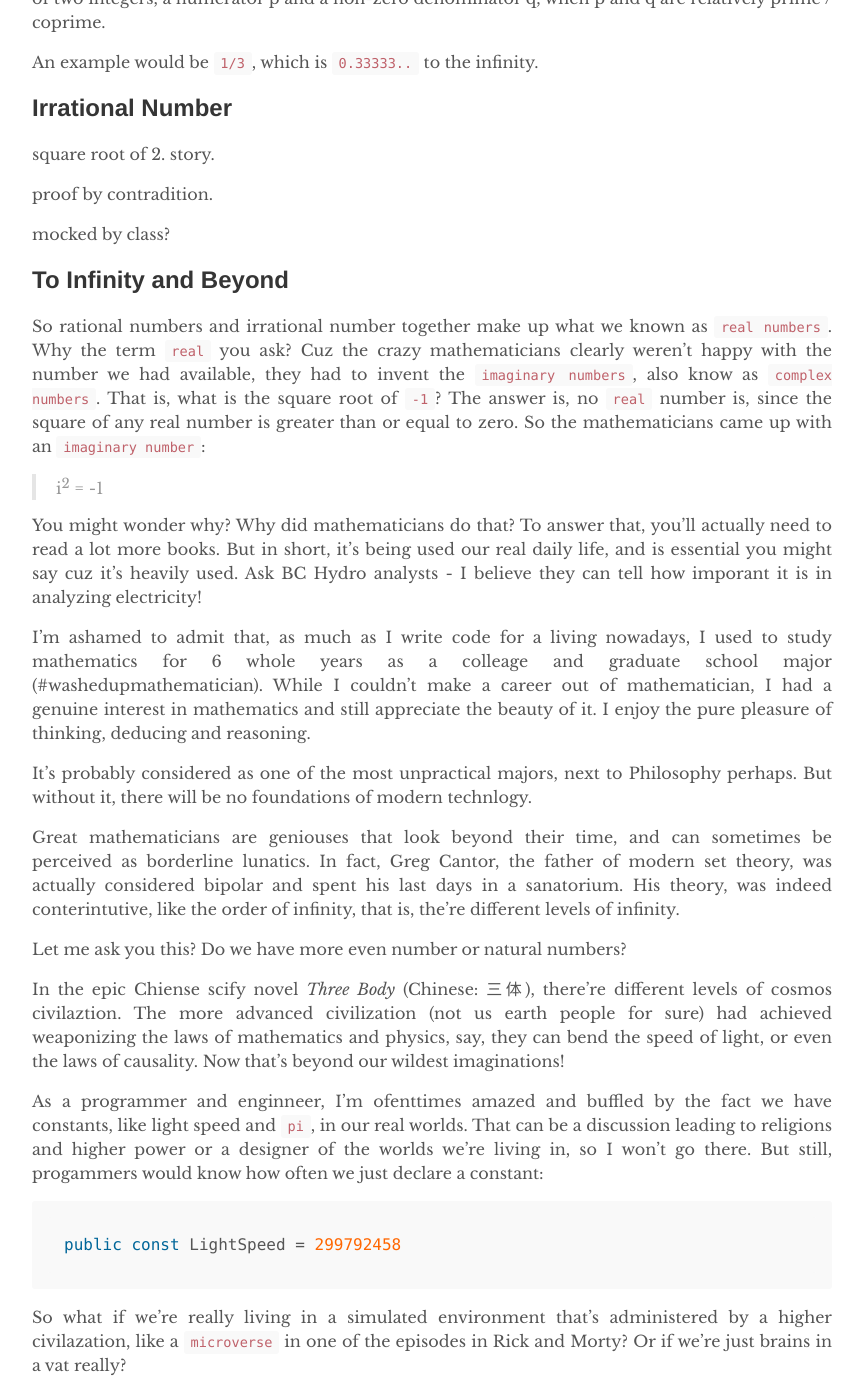
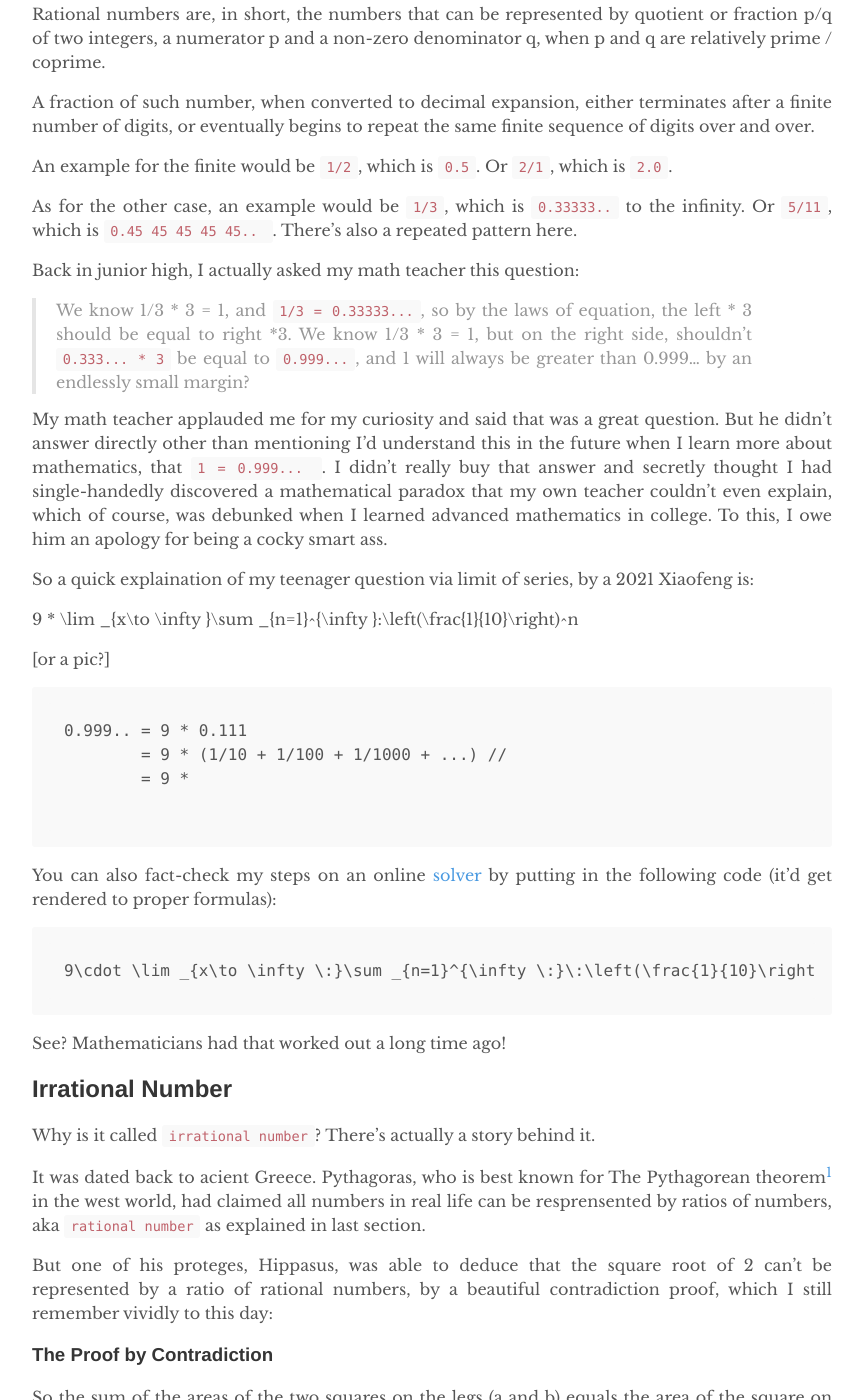
Before and after one commit to yuexiaofeng/yuexiaofeng.github.io, a Jekyll site: the page built from _posts/2021-03-14-life-of-pi.md, in a window 1280 px wide and 1400 px high, scrolled down 1963 px. Shown: the whole window, without its empty margins (208-1073 px from the left). Built offline with Jekyll 4.4.1, drawn with Linux system fonts in a browser that asks for light colours; some of the changed text lies outside the part shown.

Commit message:
Updated life of pi post

````diff
--- a/_posts/2021-03-14-life-of-pi.md
+++ b/_posts/2021-03-14-life-of-pi.md
@@ -1,66 +1,135 @@
 ---
 layout: post
-title: "Life of Pi"
+title: "Life of Pi, and.. Infinity"
 author: "Xiaofeng"
 tags: [Random]
 ---
 
-I know I had the title of *Life of Pi*, but this isn't gonna be about the great Ang Lee movie [Life of Pie (2012)](https://www.imdb.com/title/tt0454876/), I meant sure the protagnist's name "Pi" was indeeded named after the greek letter `pi`. But this post is actually inpired by Pi Day, March 14 aka 3/14), otherwise I probably won't be this prolific in writing posts (twice a week might be too many!). So what is `pi`? In short, it's the mathematical constant that represents the ratio of a circle's circumference to its diameter, with the value of:
+I know you're click-baited by the title *Life of Pi*, but this isn't gonna be about the great Ang Lee movie [Life of Pie (2012)](https://www.imdb.com/title/tt0454876/), I meant, sure, the protagnist's name "Pi" was indeeded named after the greek letter `pi`, but this post is actually inpired by Pi Day, March 14 aka 3/14, otherwise I probably won't be this prolific in writing another post (twice a week might be too many!).
+
+So what is this `pi`? In short, we all now that it's the mathematical constant that represents the ratio of a circle's circumference to its diameter, with the value of:
 
 > 3.141592653589793238462643383279...
 
-Believe it or not, I actaully just manually typed the above digits by heart. Back in the days, I used to be able to recite far more digits, prob close to 100 even. Unfortunately that's how much stayed in my memories as I grew older. I did a quick lookup online, that's actually correct! Woohoo!
+Believe it or not, I actaully just manually typed the above digits by heart. Back in the days, I used to be able to recite far more digits, prob close to 100 even. Unfortunately that's how much stayed in my memories as I grew older. I did a quick lookup online, that's actually a correct recollection! Woohoo!
 
-I love the thriller drama [Person of Interest](https://www.imdb.com/title/tt1839578/), in fact I might've watched the entire series more than once. The `pi` was referenced many times, which I quote from [Fandom](https://personofinterest.fandom.com/wiki/Pi):
+I love the thriller drama series [Person of Interest](https://www.imdb.com/title/tt1839578/), in fact I might've watched the entire series more than once. The `pi` was referenced many times by the show, one of which I quote from [Fandom](https://personofinterest.fandom.com/wiki/Pi):
 
 > Finch impersonates a high school teacher to approach their next number, a teenager attending this school. He lectures to the class on how `pi` is assumed to contain any finite sequence of digits within its neverending decimal sequence, and stresses the fact that "now, whatever [they] do with this information, will be entirely up to [the student]".
 
-That's so profound. You can actually find your social security number, date of birth, in fact, any finiate sequence of digits in `pi`, as long as you search further enough. I've found a [website](http://mypiday.com/) that visualizes search for birthdays in `pi` for you.
+That's so profound. You can actually find your social security number, date of birth, in fact, any finiate sequence of digits in `pi`'s infinite digits, as long as you search further enough. I've found a [website](http://mypiday.com/) that visualizes searches for birthdays in `pi` for you.
 
-You can put your birthday any formt you like, for instance, say a person was born December 31, 1999. I just did a search on the website for `19991231`, and it says it's found at `1,012,191-th` digit in `pi` (isn't this fascinating?):
+You can input your birthday in the format of your choice, for instance, let's say a person was born December 31, 1999. I just did a search on the website for `19991231`, and it says it's found at `1,012,191-th` digit in `pi` (isn't this fascinating?):
 
 ![mypiday](../assets/images/20210314/mypiday.png)
 
-I'd like to ramble a bit about the nature of `pi`, how little we human race know about it really. So `pi` is a what we call irrational number. To understand it, we'd have to know what a rational number is.
+I'd like to ramble a bit about the nature of `pi`, or more on how little we human race know about it really. So `pi` is a what we call irrational number. To understand it, we'd have to know what a rational number is.
 
 ## Rational Number
 
-Rational numbers, are in short, the numbers that can be represented by quotient or fraction p/q of two integers, a numerator p and a non-zero denominator q, when p and q are relatively prime / coprime.
+Rational numbers are, in short, the numbers that can be represented by quotient or fraction p/q of two integers, a numerator p and a non-zero denominator q, when p and q are relatively prime / coprime.
 
-An example would be `1/3`, which is `0.33333..` to the infinity.
+A fraction of such number, when converted to decimal expansion, either terminates after a finite number of digits, or eventually begins to repeat the same finite sequence of digits over and over.
+
+An example for the finite would be `1/2`, which is `0.5`. Or `2/1`, which is `2.0`.
+
+As for the other case, an example would be `1/3`, which is `0.33333..` to the infinity. Or `5/11`, which is `0.45 45 45 45 45.. `. There's also a repeated pattern here.
+
+Back in junior high, I actually asked my math teacher this question:
+
+> We know 1/3 * 3 = 1, and `1/3 = 0.33333...`, so by the laws of equation, the left * 3 should be equal to right *3. We know 1/3 * 3 = 1, but on the right side, shouldn't `0.333... * 3` be equal to `0.999...`, and 1 will always be greater than 0.999... by an endlessly small margin?
+
+My math teacher applauded me for my curiosity and said that was a great question. But he didn't answer directly other than mentioning  I'd understand this in the future when I learn more about mathematics, that `1 = 0.999... `. I didn't really buy that answer and secretly thought I had single-handedly discovered a mathematical paradox that my own teacher couldn't even explain, which of course, was debunked when I learned advanced mathematics in college. To this, I owe him an apology for being a cocky smart ass.
+
+So a quick explaination of my teenager question via limit of series, by a 2021 Xiaofeng is:
+
+9 * \lim _{x\to \infty }\sum _{n=1}^{\infty }\:\left(\frac{1}{10}\right)^n
+
+[or a pic?]
+
+```
+0.999.. = 9 * 0.111
+        = 9 * (1/10 + 1/100 + 1/1000 + ...) //
+        = 9 *
+
+```
+
+You can also fact-check my steps on an online [solver](https://www.symbolab.com/solver/equation-calculator) by putting in the following code (it'd get rendered to proper formulas):
+
+```
+9\cdot \lim _{x\to \infty \:}\sum _{n=1}^{\infty \:}\:\left(\frac{1}{10}\right)^n
+```
+
+See? Mathematicians had that worked out a long time ago!
 
 ## Irrational Number
 
+Why is it called `irrational number`? There's actually a story behind it.
 
-square root of 2. story.
+It was dated back to acient Greece. Pythagoras, who is best known for The Pythagorean theorem[^fn1] in the west world, had claimed all numbers in real life can be resprensented by ratios of numbers, aka `rational number` as explained in last section.
 
-proof by contradition.
+But one of his proteges, Hippasus, was able to deduce that the square root of 2 can't be represented by a ratio of rational numbers, by a beautiful contradiction proof, which I still remember vividly to this day:
 
-mocked by class?
+### The Proof by Contradiction
+
+So the sum of the areas of the two squares on the legs (a and b) equals the area of the square on the hypotenuse (c), what if a == b?
+
+1. In that case, c<sup>2</sup> = a<sup>2</sup> + a<sup>2</sup> = 2 * a<sup>2</sup>
+
+2. Let a = 1, then we have c<sup>2</sup> = 2 * <sup>2</sup> = 2
+
+3. Say if c is rational, we'd have c = p/q, where p and q are coprime, that is no shared common factors other than 1
+
+4. Then we have (p/q)<sup>2</sup> = 2, i.e. p<sup>2</sup> = 2 * q<sup>2</sup>
+
+5. So p<sup>2</sup> is an even number, then p must be an even number too cuz an odd number times itself is still odd.
+
+6. Let p = 2 * y since it's even. So based on step 4, (2*y)<sup>2</sup> = 2* q<sup>2</sup>, i.e. q<sup>2</sup> = 2 y<sup>2</sup>
+
+7. So q<sup>2</sup> must be even then, and so is q
+
+8. Wait, both p and q are even now? Then they have a common factor of 2.. which is against step 3
+9. Contradition found, so c can't be p/q to begin with
+
+QED!
+
+Of course nowdays, we know the square root of 2 is an irrational number with value:
+> 1.41421356237...
+
+So that's where the name `irrational` come from. Greek mathematicians termed this ratio of incommensurable magnitudes `alogos`, or inexpressible.
+
+Kudos for Hippasus for discovering this nearly 25 centuries ago! Legend has it that he was exiled and later thrown overboard to the sea by his fellow Pythagoreans, for discovering this "outrageous" `irrational` number. :(
+
+`pi`, just like square root of 2 here, is an irrational number than cannot be converted to a ratio by rational numbers.
 
 ## To Infinity and Beyond
 
-So rational numbers and irrational number together make up what we known as `real numbers`. Why the term `real` you ask? Cuz the crazy mathematicians clearly weren't happy with the number we had available, they had to invent the `imaginary numbers`, also know as `complex numbers`. That is, what is the square root of `-1`? The answer is, no `real` number is, since the square of any real number is greater than or equal to zero. So the mathematicians came up with an `imaginary number`:
+So rational numbers and irrational numbers together make up what we known as `real numbers`. Why the term `real` you ask? Cuz y'all mad mathematicians clearly weren't satisfied with the number we had available then, so they had to invent the `imaginary numbers`, also know as `complex numbers`. That is, to resolve of the question of: what is the square root of `-1`, which we all know that, no `real` number is, since the square of any real number is greater than or equal to zero. So the mathematicians came up with an `imaginary number` that makes this equation valid:
 
 > i<sup>2</sup> = -1
 
-You might wonder why? Why did mathematicians do that? To answer that, you'll actually need to read a lot more books. But in short, it's being used our real daily life, and is essential you might say cuz it's heavily used. Ask BC Hydro analysts - I believe they can tell how imporant it is in analyzing electricity!
+You might wonder why? Why did mathematicians do that? To answer that, you'll actually need to pick some more advanced math theories. It seems like a useless toy theory, but in reality, it's actualy being widely used our daily life, and is essential one might say. Ask BC Hydro analysts - I believe they can tell you how imporant it is in analyzing electricity!
 
-I'm ashamed to admit that, as much as I write code for a living nowadays, I used to study mathematics for 6 whole years as a colleage and graduate school major (#washedupmathematician). While I couldn't make a career out of mathematician, I had a genuine interest in mathematics and still appreciate the beauty of it. I enjoy the pure pleasure of thinking, deducing and reasoning.
+I'm ashamed to admit that, as much as I write code for a living nowadays, I used to study mathematics for 6 whole years as a college and graduate school major (#washedupmathematician). While I couldn't make a career out of a mathematician, I remain a genuine interest in mathematics and still appreciate the beauty of it. I enjoy the pure pleasure of thinking, deducing and reasoning.
 
+Math is probably considered as one of the most unpractical majors, right next to Philosophy perhaps. But without it, there will be no foundations of modern technlogy.
 
-It's probably considered as one of the most unpractical majors, next to Philosophy perhaps. But without it, there will be no foundations of modern technlogy.
+Great mathematicians are geniouses, thinkers, and even philosohpiers that look beyond their time, and can sometimes be perceived as borderline lunatics. In fact, Greg Cantor, the father of our modern set theory, was actually considered bipolar and spent his last days in a sanatorium. His theory, was indeed conterintutive, like the order of infinity, that is, there're different levels of infinity.
 
-Great mathematicians are geniouses that look beyond their time, and can sometimes be perceived as borderline lunatics. In fact, Greg Cantor, the father of modern set theory, was actually considered bipolar and spent his last days in a sanatorium. His theory, was indeed conterintutive, like the order of infinity, that is, the're different levels of infinity.
+Let me ask this - do we have more even numbers or natural numbers? Sinc we know even numbers is a subset of natural numbers who can be divided by 2, so naturally, you might say of course, we have more natural numbers! But Cantor argued they actually have the same amount, the arugment being, for every natural number, `1, 2, 3, 4, 5...`, if you time it by 2, then you have an even number. So there's in fact a 1:1 mapping of even numbers and natural numbers! So they have the same amount. IKR? Cantor also thus introduced different magnitudes of infinity for that matter, things are different in the infinity realm! Can't really elaborate it here[[^fn2]].
 
-Let me ask you this? Do we have more even number or natural numbers?
+In the epic Chiense science fiction novel *Three Body* (Chinese: 三体), there're different levels of cosmos civilaztions. The more advanced civilizations (not us earth people for sure) had achieved weaponizing the laws of mathematics and physics, such as, they can bend the speed of light, or even the laws of causality, or say reduce worlds' dimensions, to annilate their enimies. Isn't that beyond our wildest imaginations?!
 
-In the epic Chiense scify novel *Three Body* (Chinese: 三体), there're different levels of cosmos civilaztion. The more advanced civilization (not us earth people for sure) had achieved weaponizing the laws of mathematics and physics, say, they can bend the speed of light, or even the laws of causality. Now that's beyond our wildest imaginations!
-
-As a programmer and enginneer, I'm ofenttimes amazed and buffled by the fact we have constants, like light speed and `pi`, in our real worlds. That can be a discussion leading to religions and higher power or a designer of the worlds we're living in, so I won't go there. But still, progammers would know how often we just declare a constant:
+As an enginneer, I'm ofenttimes amazed and buffled by the fact we have constants, such as light speed and `pi`, in our real worlds. That can be a discussion easily leading to religions, or a higher power / designer of the worlds we're living in. Progammers would know how often we just declare a constant:
 
 ```csharp
 public const LightSpeed = 299792458
 ```
 
-So what if we're really living in a simulated environment that's administered by a higher civilazation, like a `microverse` in one of the episodes in Rick and Morty? Or if we're just brains in a vat really?
+So what if we're really living in a simulated environment that's administered by a higher civilazation, like a `microverse` as described in one of the episodes in Rick and Morty? Or if we're just brains in a vat really?
+
+---
+
+[^fn1]: The theorem stipulates that the sum of the areas of the two squares on the legs (a and b) equals the area of the square on the hypotenuse (c). In China it is called the "Gougu theorem" (勾股定理).
+
+[^fn2]: To quote Fermat's famous words here: I had a proof that was too large to fit in the margin!
````
